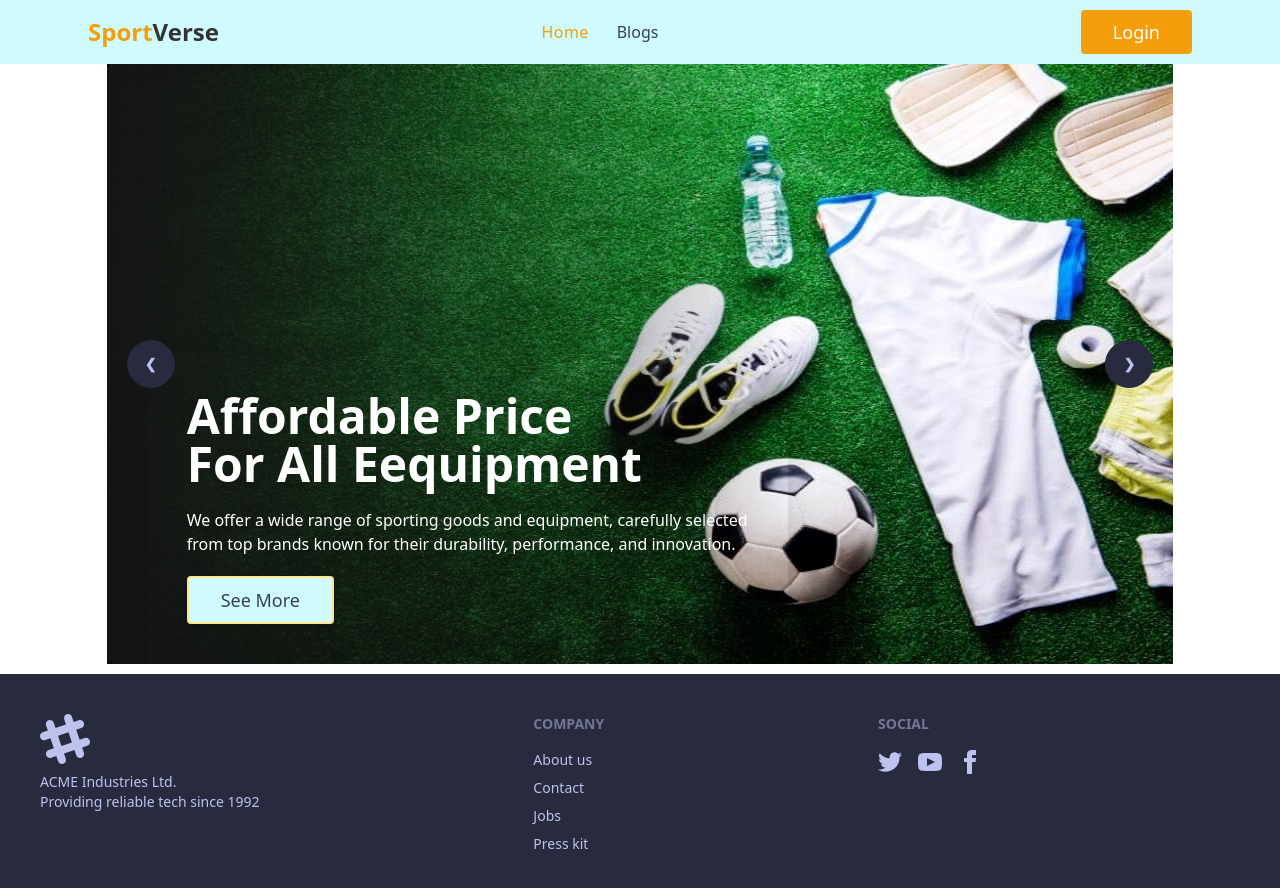
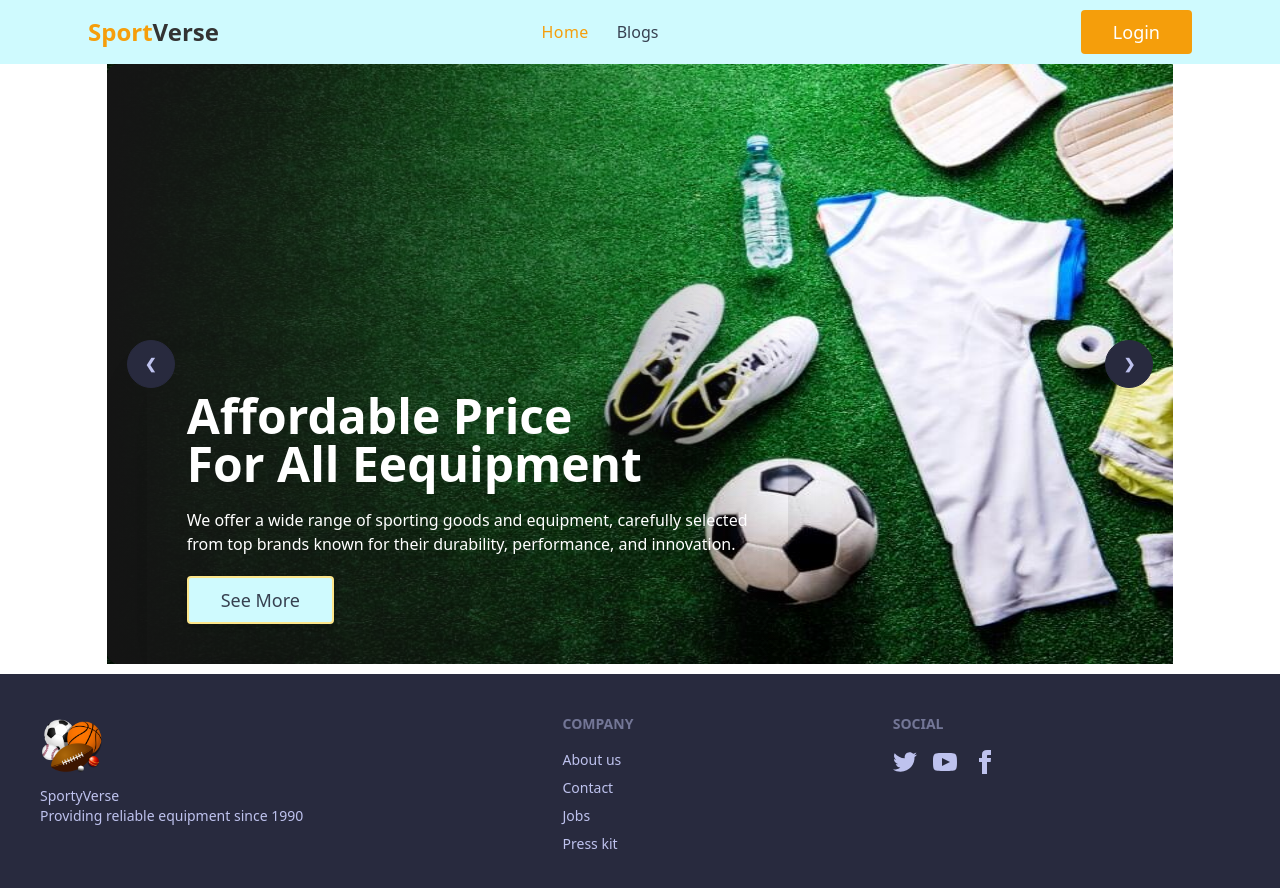
Before and after one commit to Sohel0Raza/zoo-zest-client, a React (Vite) app: page / in a window 1280 px wide. Shown: the top 888 px of the page. Built offline with nearby package versions, Linux system fonts and the light colour scheme; no server answers.

Commit message:
error page added

```diff
--- /dev/null
+++ b/src/pages/errorPage/ErrorPage.jsx
@@ -0,0 +1,15 @@
+import { Link, useRouteError } from "react-router-dom";
+import errorImg from '../../assets/404-error-lost-space-concept-illustration_114360-7901.avif';
+const ErrorPage = () => {
+  const { error, statusText} = useRouteError();
+  return (
+      <div className="flex flex-col items-center mt-20 lg:mt-40">
+       <img className="h-64" src={errorImg} alt="" />
+        <h2 className="text-2xl font-bold">{statusText}</h2>
+        <p>Error:{error.message}</p>
+        <Link to="/"><button className="btn-primary mt-5">Back to Homepage</button></Link>
+      </div>
+  );
+};
+
+export default ErrorPage;
--- a/src/routes/Routes.jsx
+++ b/src/routes/Routes.jsx
@@ -3,11 +3,13 @@ import Main from "../layout/Main";
 import Home from "../pages/home/Home";
 import Login from "../pages/login/Login";
 import SingUp from "../pages/singup/SingUp";
+import ErrorPage from "../pages/errorPage/ErrorPage";
 
 const router = createBrowserRouter([
     {
         path:'/',
         element:<Main/>,
+        errorElement:<ErrorPage/>,
         children:[
             {
                 path:'/',
--- a/src/shared/footer/Footer.jsx
+++ b/src/shared/footer/Footer.jsx
@@ -1,22 +1,15 @@
+import logo from '../../assets/Sport_balls.svg.png'
 const Footer = () => {
   return (
     <footer className="footer p-10 bg-neutral text-neutral-content">
       <div>
-        <svg
-          width="50"
-          height="50"
-          viewBox="0 0 24 24"
-          xmlns="http://www.w3.org/2000/svg"
-          fillRule="evenodd"
-          clipRule="evenodd"
-          className="fill-current"
-        >
-          <path d="M22.672 15.226l-2.432.811.841 2.515c.33 1.019-.209 2.127-1.23 2.456-1.15.325-2.148-.321-2.463-1.226l-.84-2.518-5.013 1.677.84 2.517c.391 1.203-.434 2.542-1.831 2.542-.88 0-1.601-.564-1.86-1.314l-.842-2.516-2.431.809c-1.135.328-2.145-.317-2.463-1.229-.329-1.018.211-2.127 1.231-2.456l2.432-.809-1.621-4.823-2.432.808c-1.355.384-2.558-.59-2.558-1.839 0-.817.509-1.582 1.327-1.846l2.433-.809-.842-2.515c-.33-1.02.211-2.129 1.232-2.458 1.02-.329 2.13.209 2.461 1.229l.842 2.515 5.011-1.677-.839-2.517c-.403-1.238.484-2.553 1.843-2.553.819 0 1.585.509 1.85 1.326l.841 2.517 2.431-.81c1.02-.33 2.131.211 2.461 1.229.332 1.018-.21 2.126-1.23 2.456l-2.433.809 1.622 4.823 2.433-.809c1.242-.401 2.557.484 2.557 1.838 0 .819-.51 1.583-1.328 1.847m-8.992-6.428l-5.01 1.675 1.619 4.828 5.011-1.674-1.62-4.829z"></path>
-        </svg>
+        <div className='w-16 h-16'>
+        <img className='h-full w-full' src={logo} alt="" />
+        </div>
         <p>
-          ACME Industries Ltd.
+          SportyVerse
           <br />
-          Providing reliable tech since 1992
+          Providing reliable equipment since 1990
         </p>
       </div>
       <div>
```
Also changed, not shown: src/assets/404-error-lost-space-concept-illustration_114360-7901.avif (added), src/assets/Sport_balls.svg.png (added).
